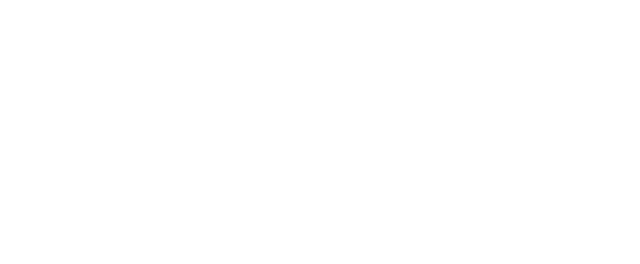
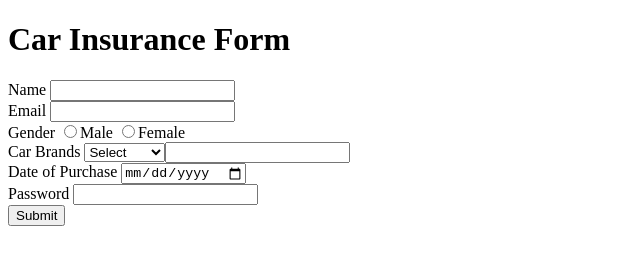
Before and after one commit to acciojob/car-insurance-form-AchintyaG, a website: page main.html in a window 1280 px wide. Shown: the whole page, without its empty margins (0-640 px from the left). Drawn offline with Linux system fonts and the light colour scheme.

Commit message:
created a submission

```diff
--- a/main.html
+++ b/main.html
@@ -8,6 +8,44 @@
 
 <body>
 	<!-- the entire body must be written by student -->
+	<h1>Car Insurance Form</h1>
+	<form action="#" method="post"></form>
+	<div>
+		<lable for="name">Name</lable>
+	    <input type="text" id="name">
+	</div>
+	<div>
+		<lable for="email">Email</lable>
+	    <input type="email" id="email">
+	</div>
+	<div>
+		<lable for="gender">Gender </lable>
+	    <input type="radio" name="gender">Male
+	    <input type="radio" name="gender">Female
+	</div>
+	<div>
+		<lable for="carbrand">Car Brands</lable>
+	    <select name="carbrand" id="cars">
+		<option value="">Select</option><br>
+		<option value="bmw">BMW</option><br>
+		<option value="audi">Audi</option><br>
+		<option value="mercedez">Mercedez</option><br>
+	</div>
+	<div>
+		<lable for="carage">CarAge</lable>
+		<input type="number" id="carage">
+	</div>
+	<div>
+		<label for="dop">Date of Purchase</label>
+		<input type="date" id="dop">
+	</div>
+	<div>
+		<label for="password">Password</label>
+		<input type="text" id="password">
+	</div><div>
+		<input type="submit" value="Submit">
+	</div>
+
     <script type="text/javascript" src="./script.js">
 </script>
 
```
